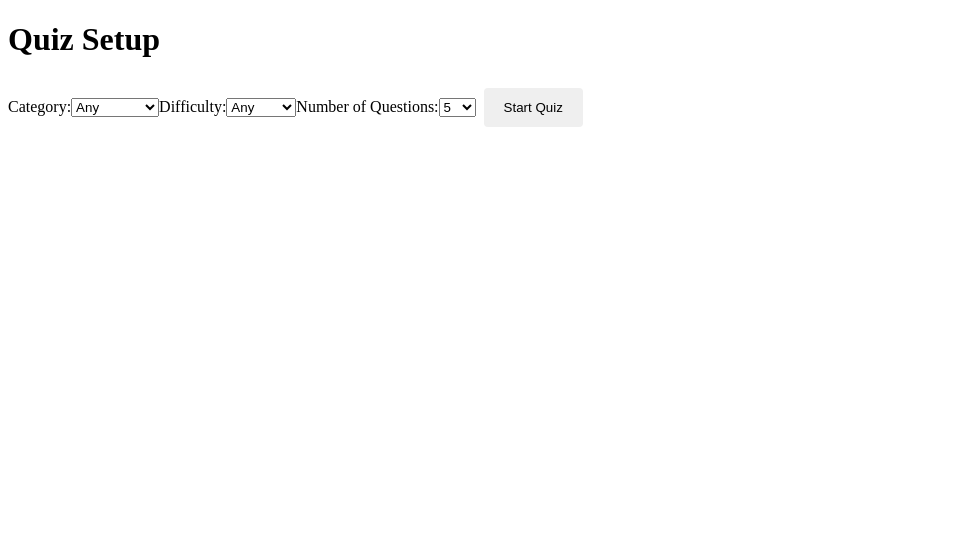
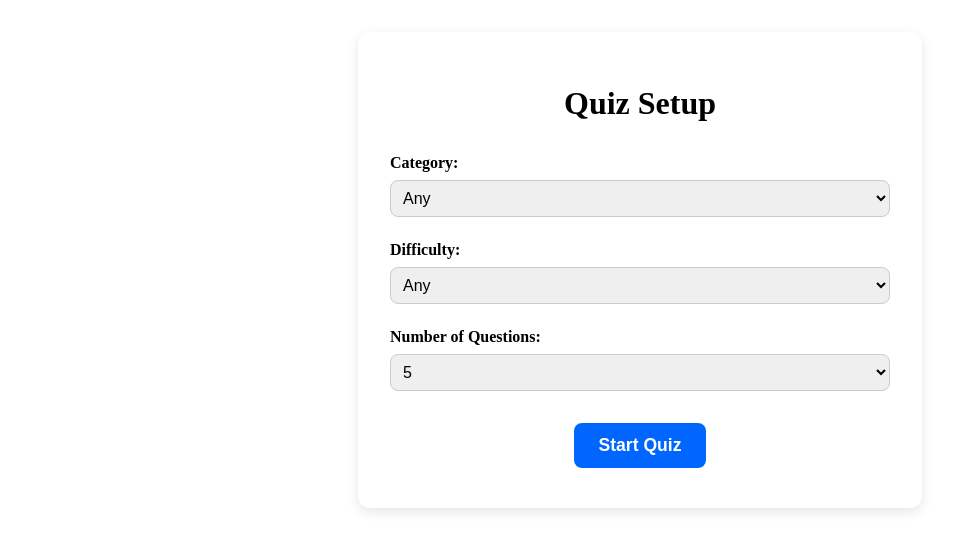
Before and after one commit to denichinv/quiz-app, a React (Vite) app in the folder quiz-app/: page / in a window 1280 px wide. Shown: the top 550 px of the page, without its empty margins (0-975 px from the left). Built offline with nearby package versions, Linux system fonts and the light colour scheme.

Commit message:
styled quiz setup screen and form elements

```diff
--- a/quiz-app/src/components/QuizSetup.tsx
+++ b/quiz-app/src/components/QuizSetup.tsx
@@ -19,9 +19,10 @@ const QuizSetup: React.FC<QuizSetupProps> = ({
   categories,
   onStart,
 }) => (
-  <div>
+  <div className="setup-container">
     <h1>Quiz Setup</h1>
 
+    <div className="setup-field">
       <label>Category:</label>
       <select value={category} onChange={(e) => setCategory(e.target.value)}>
         <option value="">Any</option>
@@ -31,15 +32,22 @@ const QuizSetup: React.FC<QuizSetupProps> = ({
           </option>
         ))}
       </select>
+    </div>
 
+    <div className="setup-field">
       <label>Difficulty:</label>
-    <select value={difficulty} onChange={(e) => setDifficulty(e.target.value)}>
+      <select
+        value={difficulty}
+        onChange={(e) => setDifficulty(e.target.value)}
+      >
         <option value="">Any</option>
         <option value="easy">Easy</option>
         <option value="medium">Medium</option>
         <option value="hard">Hard</option>
       </select>
+    </div>
 
+    <div className="setup-field">
       <label>Number of Questions:</label>
       <select value={limit} onChange={(e) => setLimit(Number(e.target.value))}>
         <option value={5}>5</option>
@@ -47,8 +55,11 @@ const QuizSetup: React.FC<QuizSetupProps> = ({
         <option value={15}>15</option>
         <option value={20}>20</option>
       </select>
+    </div>
 
-    <button onClick={onStart}>Start Quiz</button>
+    <button onClick={onStart} className="setup-button">
+      Start Quiz
+    </button>
   </div>
 );
 
--- /dev/null
+++ b/quiz-app/src/styles/_quizSetup.scss
@@ -0,0 +1,48 @@
+.setup-container {
+  max-width: 500px;
+  margin: 2rem auto;
+  padding: 2rem;
+  background: #fff;
+  border-radius: 12px;
+  box-shadow: 0 4px 12px rgba(0, 0, 0, 0.1);
+  text-align: center;
+}
+
+h1 {
+  margin-bottom: 2rem;
+  font-size: 2rem;
+}
+
+.setup-field {
+  margin-bottom: 1.5rem;
+  text-align: left;
+  label {
+    display: block;
+    margin-bottom: 0.5rem;
+    font-weight: 600;
+  }
+
+  select {
+    width: 100%;
+    padding: 0.5rem;
+    border-radius: 8px;
+    border: 1px solid #ccc;
+    font-size: 1rem;
+  }
+}
+
+.setup-button {
+  background-color: #0066ff;
+  color: #fff;
+  font-size: 1.1rem;
+  font-weight: bold;
+  padding: 0.75rem 1.5rem;
+  border: none;
+  border-radius: 8px;
+  cursor: pointer;
+  transition: background-color 0.3 ease;
+
+  &:hover {
+    background-color: #004ecc;
+  }
+}
--- a/quiz-app/src/styles/main.scss
+++ b/quiz-app/src/styles/main.scss
@@ -2,3 +2,4 @@
 @use "./mixins";
 @use "./base";
 @use "./quiz";
+@use "./quizSetup";
```
Lines whose indentation alone changed are shown as unchanged.
